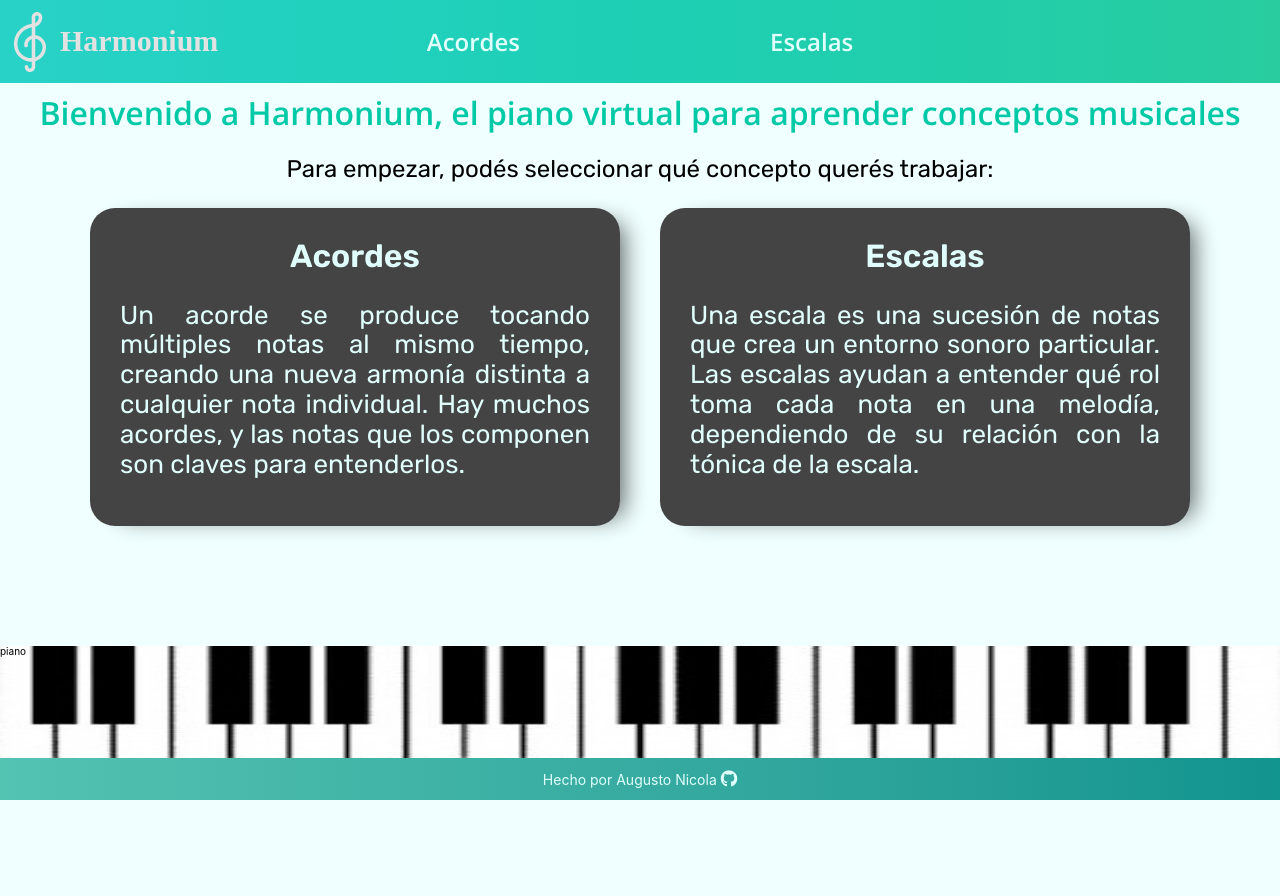
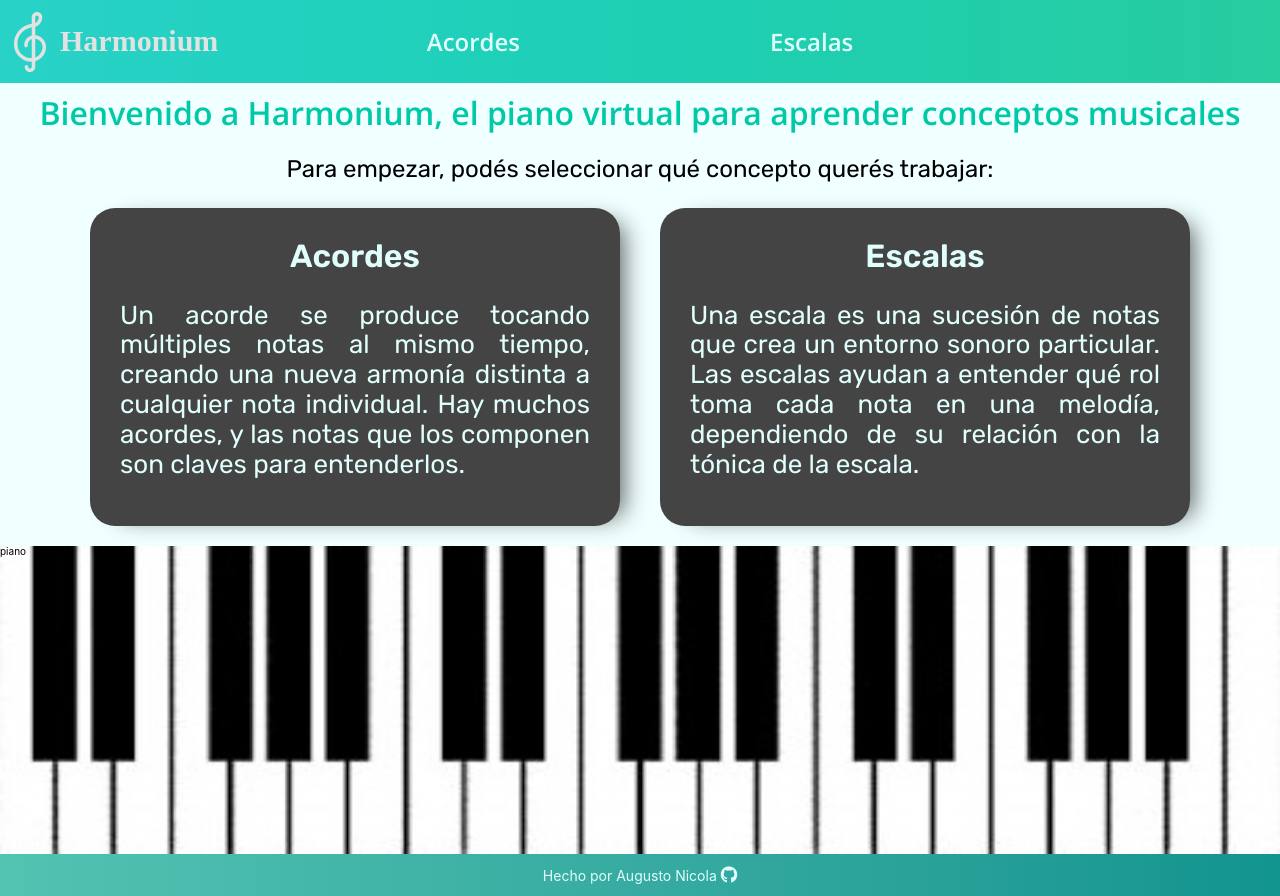
Before and after one commit to AugustoNicola/Harmonium, a React (Create React App) app in the folder app/: page / in a window 1280 px wide. Before the commit the page ends 800 px from the top, so only its background shows below. Built offline with nearby package versions, Linux system fonts and the light colour scheme; the HTML template or start-up script is replaced by a standard one; a web font is replaced by a local one.

Commit message:
:wrench: :art: CSS Grid para estructura base por problemas de growth en los selectores

```diff
--- a/app/src/App.css
+++ b/app/src/App.css
@@ -65,13 +65,12 @@ h1 {
 .main {
 	flex: 100% 1 1;
 
-	display: flex;
-	flex-flow: column nowrap;
+	display: grid;
+	grid-template-columns: minmax(0, 1fr);
+	grid-template-rows: 6fr 4fr;
 }
 
 .main-selectores {
-	flex: 60% 1 1;
-
 	display: flex;
 	flex-flow: column nowrap;
 	align-items: center;
--- a/app/src/Componentes/Piano/Piano.css
+++ b/app/src/Componentes/Piano/Piano.css
@@ -2,5 +2,4 @@
 	background-image: url("../../media/dummy\ piano.jpg");
 	background-repeat: no-repeat;
 	background-size: 100% 100%;
-	flex: 40% 1 1;
 }
```
